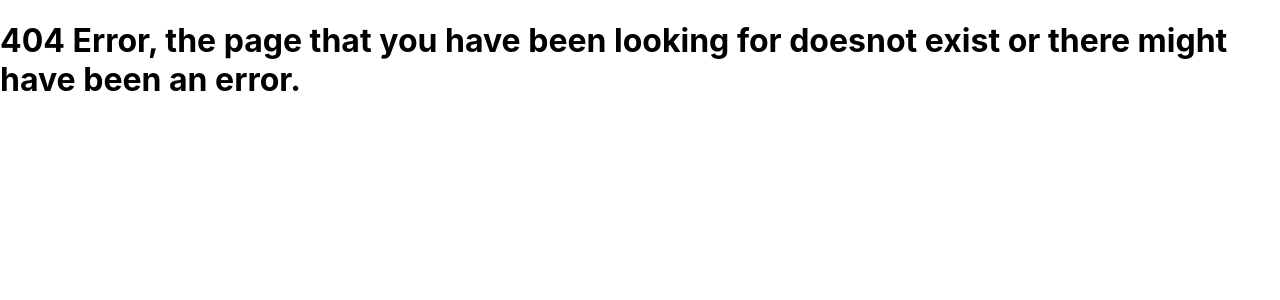
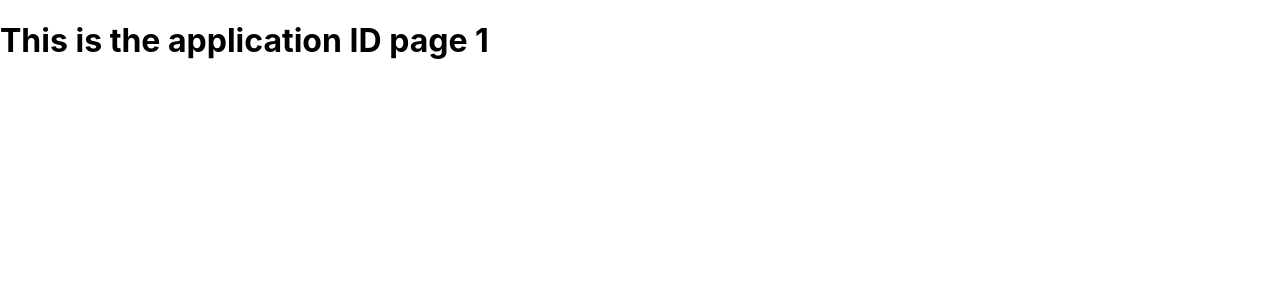
Before and after one commit to Kripu77/NEXTJS, a Next.js app in the folder next-demo/: page /application/1 in a window 1280 px wide. Before the commit this address had no page. Shown: the top 300 px of the page. Built offline with nearby package versions, Linux system fonts and the light colour scheme.

Commit message:
Dynamic  Routes setup

```diff
--- /dev/null
+++ b/next-demo/pages/application/[applicationId].js
@@ -0,0 +1,13 @@
+import {useRouter} from "next/router"
+
+function ApplicationID() {
+    const router = useRouter()
+    const ID = router.query.applicationId
+    return (
+        <div>
+           <h1> This is the application ID page {ID}</h1>
+        </div>
+    )
+}
+
+export default ApplicationID
```
Also changed, not shown: next-demo/pages/application/index.js (added, +9 -0 lines).
